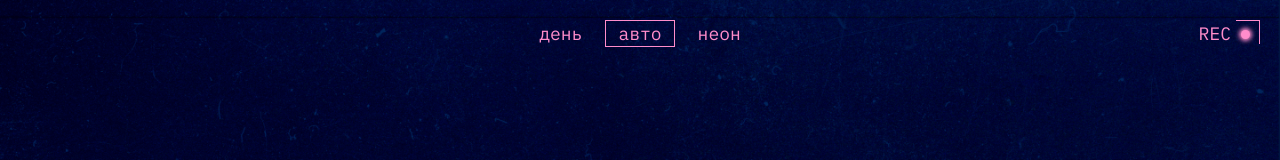
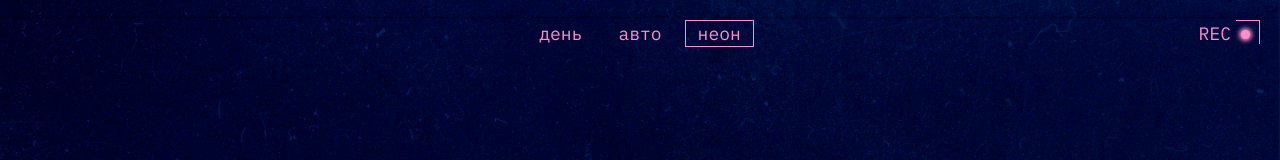
Before and after one commit to justWalsdi/slozhno-sosredotochitsya, a plain HTML site: page index.html in a window 1280 px wide. Shown: the top 160 px of the page. Drawn offline with Linux system fonts and the light colour scheme.

Commit message:
switch default mode from day to neon

```diff
--- a/index.html
+++ b/index.html
@@ -28,15 +28,15 @@
           </li>
           <li class="header__theme-menu-item">
             <button
-              class="header__theme-menu-button header__theme-menu-button_active header__theme-menu-button_type_auto"
-              disabled
+              class="header__theme-menu-button header__theme-menu-button_type_auto"
             >
               Авто
             </button>
           </li>
           <li class="header__theme-menu-item">
             <button
-              class="header__theme-menu-button header__theme-menu-button_type_dark"
+              class="header__theme-menu-button header__theme-menu-button_active header__theme-menu-button_type_dark"
+              disabled
             >
               Неон
             </button>
```
